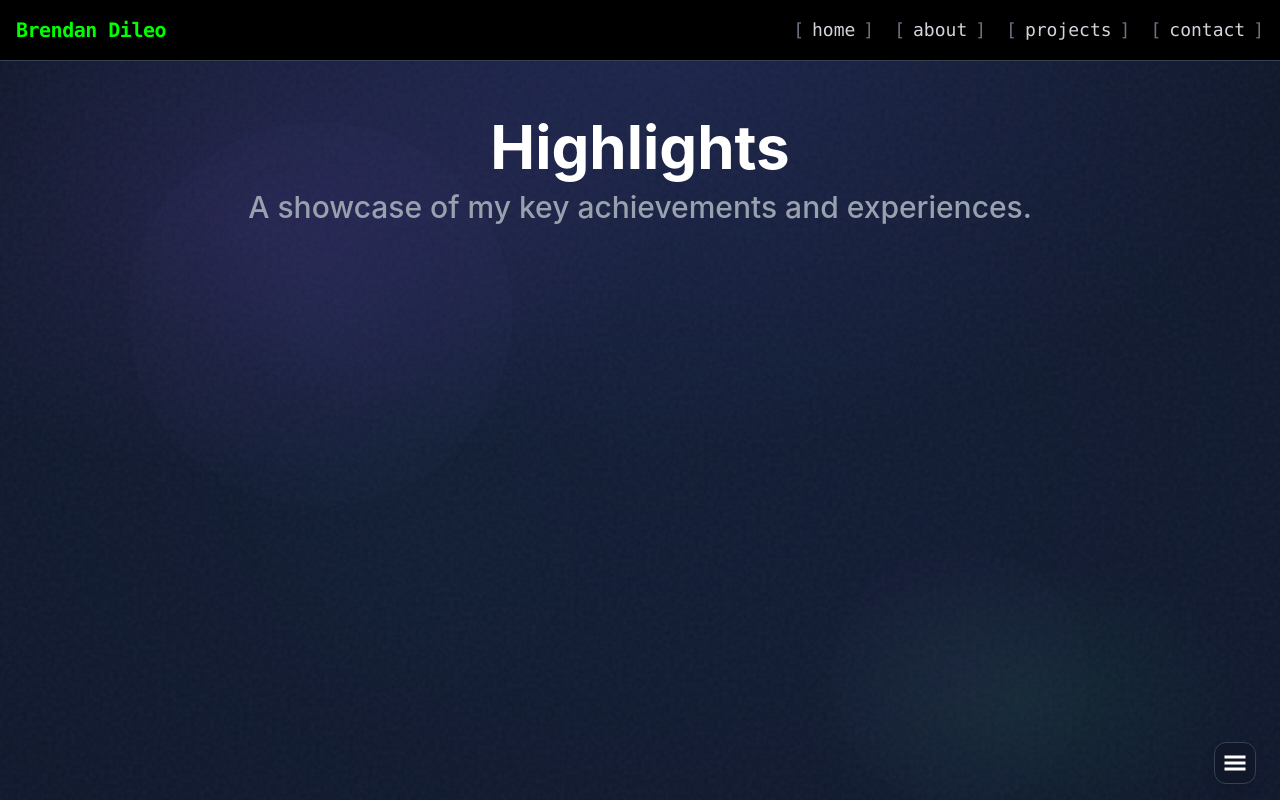
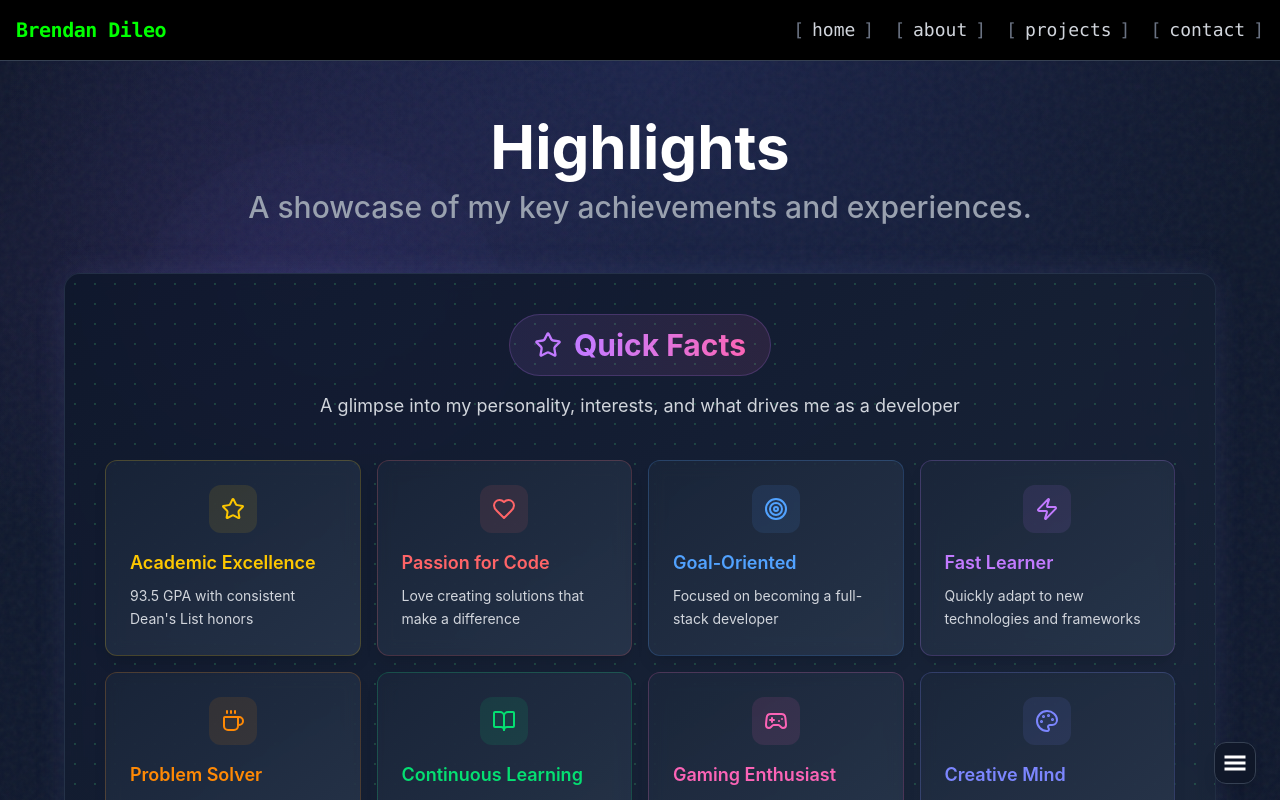
Before and after one commit to brendanddev/brendans-website, a React (Vite) app in the folder frontend/: page /highlights in a window 1280 px wide. Shown: the top 800 px of the page. Built offline with nearby package versions, Linux system fonts and the light colour scheme.

Commit message:
Add dotted grid component to highlights page

```diff
--- a/frontend/src/pages/Highlights.jsx
+++ b/frontend/src/pages/Highlights.jsx
@@ -9,6 +9,7 @@
 import Header from "../components/common/Header";
 import PageWrapper from "../components/common/PageWrapper";
 import DottedGridSection from "../components/Highlights/DottedGridSection";
+import SkillProficiencySection from "../components/Highlights/SkillProficiencySection";
 
 const Highlights = () => {
 
@@ -20,6 +21,11 @@ const Highlights = () => {
                     subtitle="A showcase of my key achievements and experiences."
                 />
             </div>
+            <div className="mt-8 sm:mt-12 px-4 sm:px-6 lg:px-8">
+
+                {/* Dotted grid section showcasing key highlights */}
+                <DottedGridSection />
+            </div>
         </PageWrapper>
     );
 };
```
